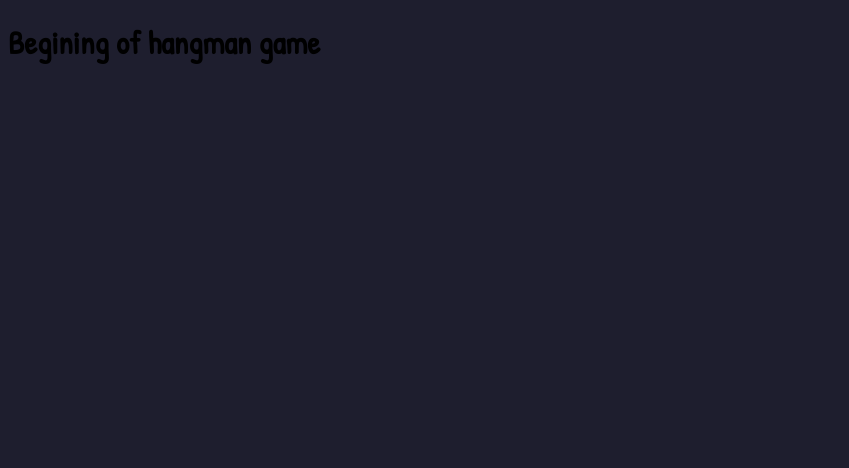
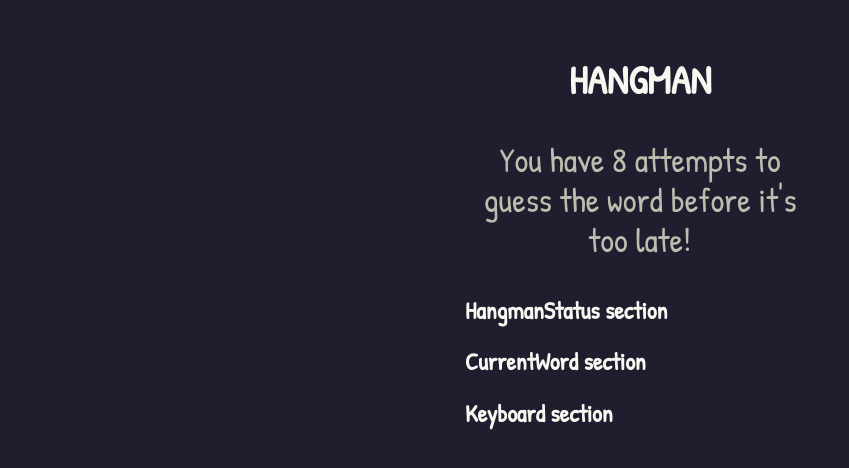
Before and after one commit to markopaunovic1/Hangman-React, a React (Vite) app: page / in a window 1280 px wide. Shown: the top 468 px of the page, without its empty margins (0-849 px from the left). Built offline with nearby package versions, Linux system fonts and the light colour scheme.

Commit message:
map structure and information content

```diff
--- a/src/App.jsx
+++ b/src/App.jsx
@@ -1,12 +1,29 @@
-import  './index.css'
+import "./index.css";
+import Information from "./components/Information/Information";
+import HangmanStatus from "./components/HangmanStatus/HangmanStatus";
+import CurrentWord from "./components/CurrentWord/CurrentWord";
+import Keyboard from "./components/Keyboard/Keyboard";
 
 function App() {
   return (
     <main>
-      <h1>Begining of hangman game</h1>
+      <section className="information-section">
+        <Information />
+      </section>
 
+      <section>
+        <HangmanStatus />
+      </section>
+
+      <section>
+        <CurrentWord />
+      </section>
+
+      <section>
+        <Keyboard />
+      </section>
     </main>
-  )
+  );
 }
 
-export default App
+export default App;
--- /dev/null
+++ b/src/components/CurrentWord/CurrentWord.jsx
@@ -0,0 +1,9 @@
+import React from "react"
+
+function CurrentWord() {
+    return (
+        <h1>CurrentWord section</h1>
+    )
+}
+
+export default CurrentWord;
--- /dev/null
+++ b/src/components/HangmanStatus/HangmanStatus.jsx
@@ -0,0 +1,9 @@
+import React from "react"
+
+function HangmanStatus() {
+    return (
+        <h1>HangmanStatus section</h1>
+    )
+}
+
+export default HangmanStatus;
--- /dev/null
+++ b/src/components/Information/Information.jsx
@@ -0,0 +1,13 @@
+import React from "react";
+import "./index.css";
+
+function Information() {
+  return (
+    <section className="information-text">
+      <h1>HANGMAN</h1>
+      <p>You have 8 attempts to guess the word before it's too late!</p>
+    </section>
+  );
+}
+
+export default Information;
--- /dev/null
+++ b/src/components/Information/index.css
@@ -0,0 +1,8 @@
+section.information-text {
+  line-height: 40px;
+}
+
+p {
+  max-width: 350px;
+  color: #bdbdaf;
+}
--- /dev/null
+++ b/src/components/Keyboard/Keyboard.jsx
@@ -0,0 +1,9 @@
+import React from "react"
+
+function Keyboard() {
+    return (
+        <h1>Keyboard section</h1>
+    )
+}
+
+export default Keyboard;
--- a/src/index.css
+++ b/src/index.css
@@ -17,6 +17,20 @@
 */
 
 body {
+  margin: 0;
+  padding: 20px;
+  display: flex;
+  justify-content: center;
   background-color: #1e1e2e;
   font-family: "Patrick Hand", cursive;
+  color: #f8f8f2;
 }
+
+section.information-section {
+  text-align: center;
+  font-size: 34px;
+}
+
+section.information-section > p {
+  background-color: red;
+}
```
Also changed, not shown: src/components/CurrentWord/index.css (added), src/components/HangmanStatus/index.css (added), src/components/Keyboard/index.css (added).
